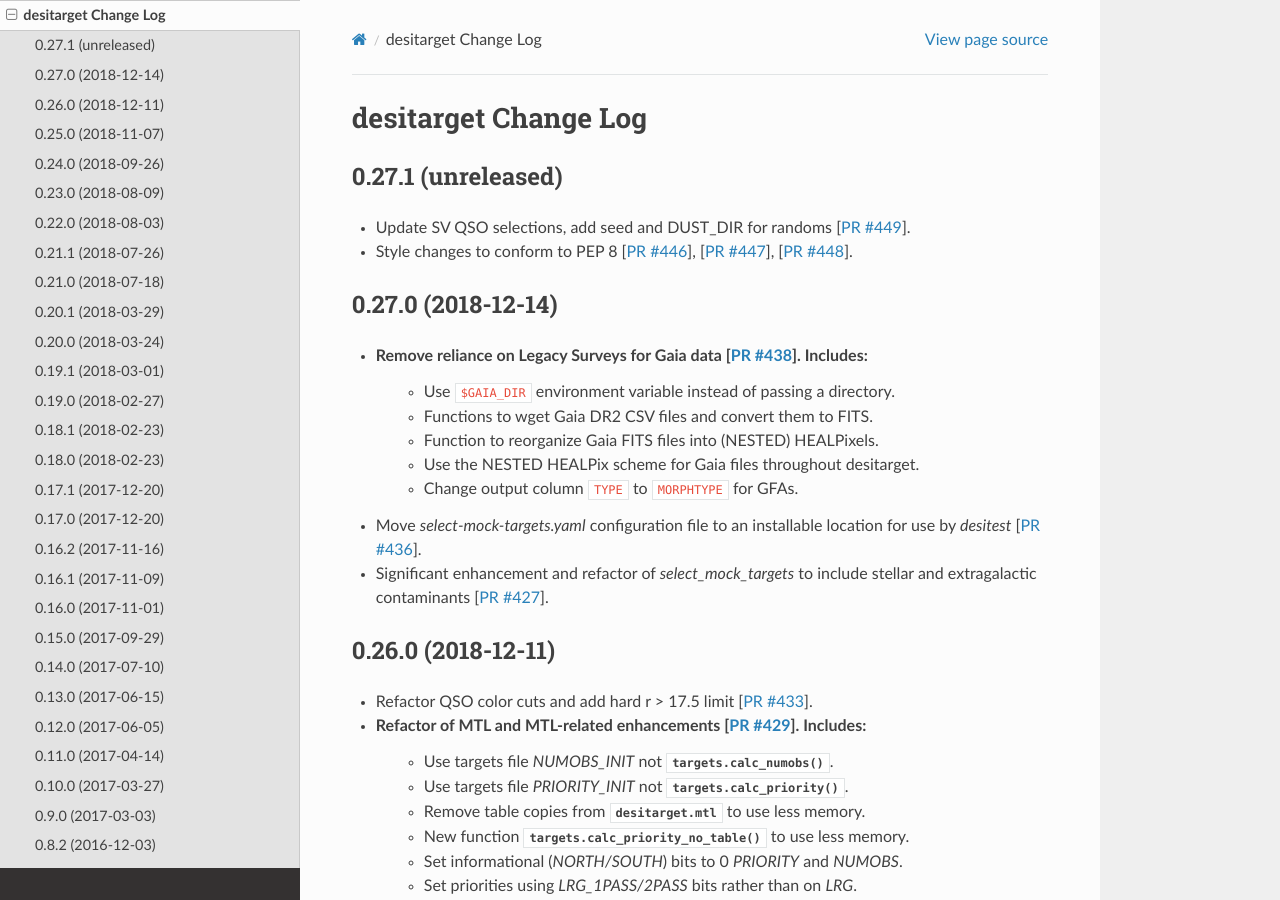
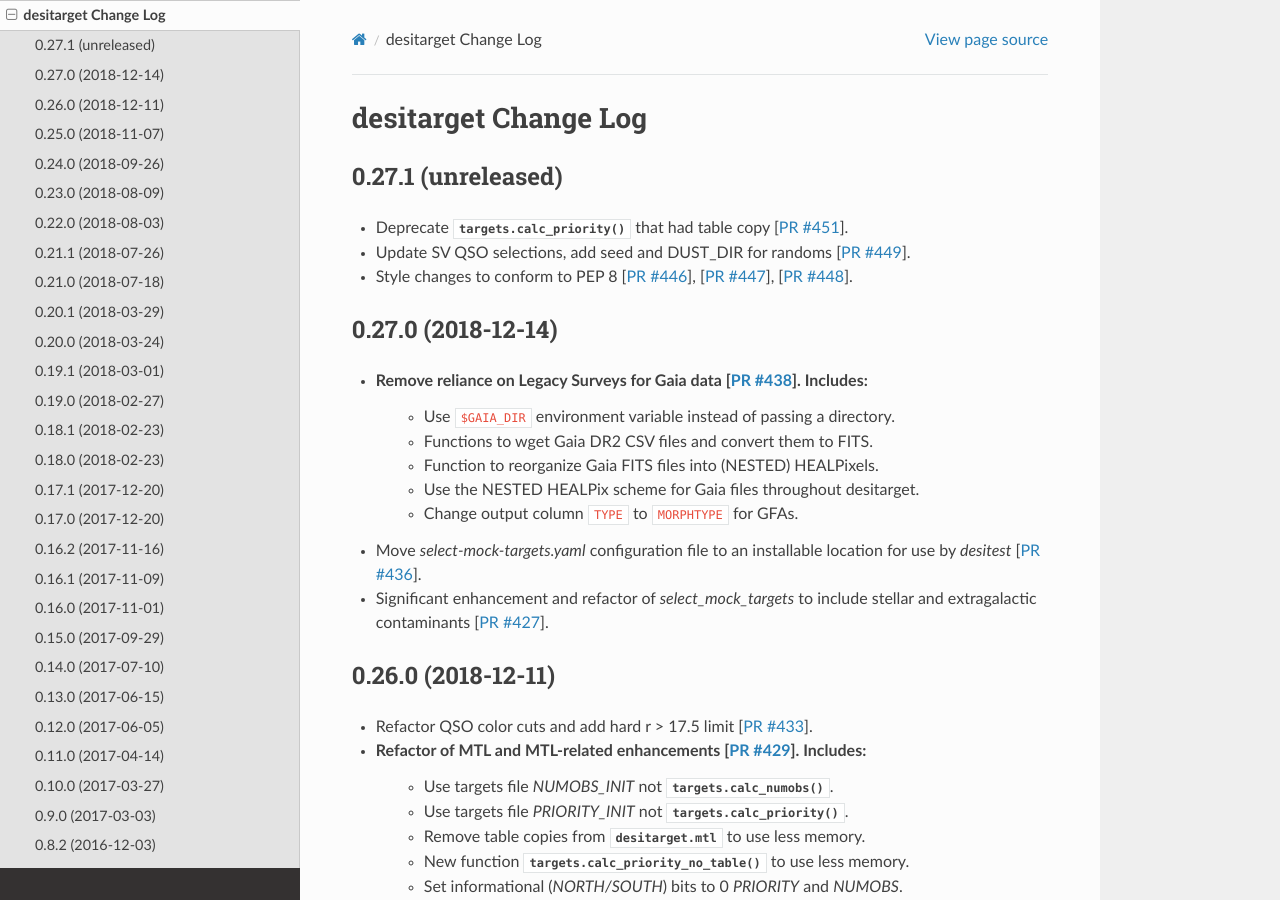
Before and after one commit to desihub/desitarget, a Sphinx documentation site: the page built from doc/changes.rst, in a window 1280 px wide and 900 px high. Built offline with Sphinx 7.4.7 and the Read the Docs theme 2.0.0, drawn with Linux system fonts in a browser that asks for light colours.

Commit message:
updating changes docs

```diff
--- a/doc/changes.rst
+++ b/doc/changes.rst
@@ -5,6 +5,7 @@
 0.27.1 (unreleased)
 -------------------
 
+* Deprecate :func:`targets.calc_priority` that had table copy [`PR #451`_].
 * Update SV QSO selections, add seed and DUST_DIR for randoms [`PR #449`_].
 * Style changes to conform to PEP 8 [`PR #446`_], [`PR #447`_], [`PR #448`_].
 
@@ -12,6 +13,7 @@
 .. _`PR #447`: https://github.com/desihub/desitarget/pull/447
 .. _`PR #448`: https://github.com/desihub/desitarget/pull/448
 .. _`PR #449`: https://github.com/desihub/desitarget/pull/449
+.. _`PR #451`: https://github.com/desihub/desitarget/pull/451
 
 0.27.0 (2018-12-14)
 -------------------
```
